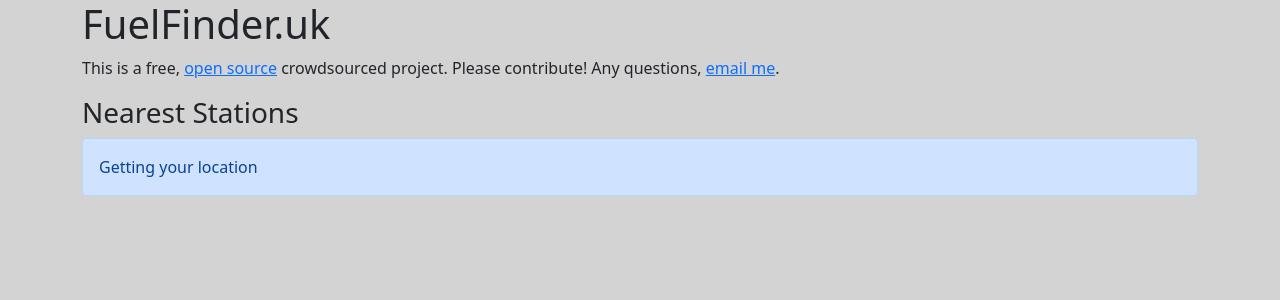
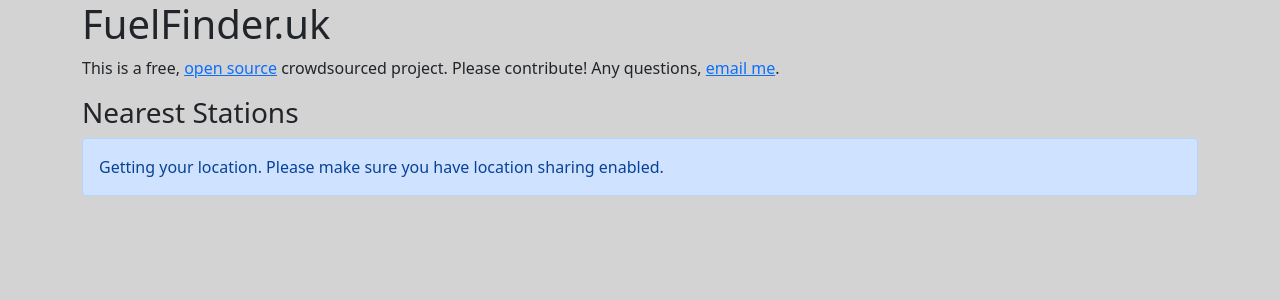
Before and after one commit to sztanko/fuelfinder, a React (Create React App) app in the folder fuelfinder/: page / in a window 1280 px wide. Shown: the top 300 px of the page. Built offline with nearby package versions, Linux system fonts and the light colour scheme; no server answers.

Commit message:
Add explanation to location sharing

```diff
--- a/fuelfinder/src/App.js
+++ b/fuelfinder/src/App.js
@@ -40,7 +40,12 @@ function App() {
     if (error) {
       content = <Alert>Coulnd't get your location.</Alert>;
     }
-    content = <Alert>Getting your location</Alert>;
+    content = (
+      <Alert>
+        Getting your location. Please make sure you have location sharing
+        enabled.
+      </Alert>
+    );
   }
 
   if (!content && nearestStations) {
```
